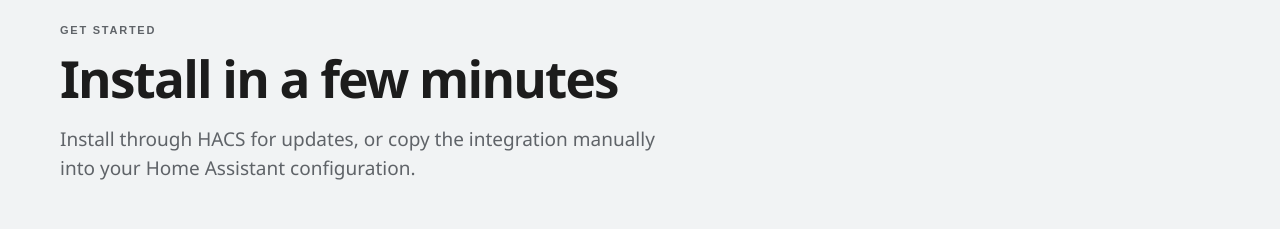
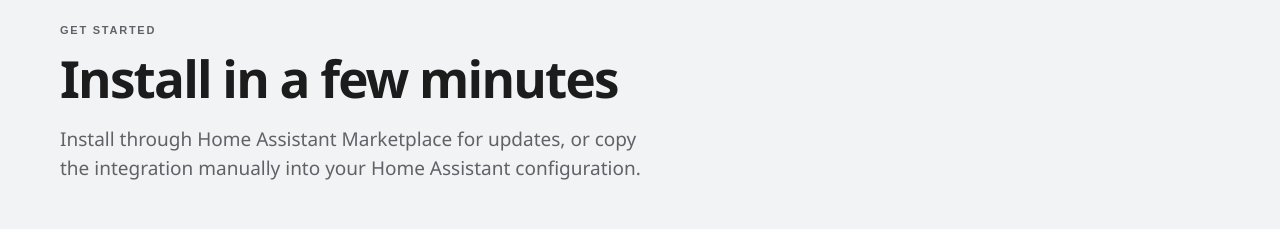
Before and after one commit to EHoglid/hass-vasttrafik, a plain HTML site: page docs/index.html in a window 1280 px wide. Shown: the part 1320-1549 px from the top of the page. Drawn offline with Linux system fonts and the light colour scheme.

Commit message:
Update readme and GitHub.io page (#9)
* docs: update README and index.html to reflect Home Assistant Marketplace integration

---------

Co-authored-by: EHoglid <erik@hoglid.com>

```diff
--- a/docs/index.html
+++ b/docs/index.html
@@ -158,8 +158,8 @@
           <p class="eyebrow">Get started</p>
           <h2>Install in a few minutes</h2>
           <p>
-            Install through HACS for updates, or copy the integration manually
-            into your Home Assistant configuration.
+            Install through Home Assistant Marketplace for updates, or copy the
+            integration manually into your Home Assistant configuration.
           </p>
         </div>
         <div class="steps">
@@ -168,7 +168,7 @@
             <div>
               <h3>Install</h3>
               <p>
-                In HACS, open <strong>Integrations</strong>, search for
+                In Marketplace, open <strong>Integrations</strong>, search for
                 <strong>Västtrafik Departure Board</strong>, and download it.
                 You can also copy
                 <code>custom_components/vasttrafik_timetable</code> into your
```
Also changed, not shown: 1 other file.
